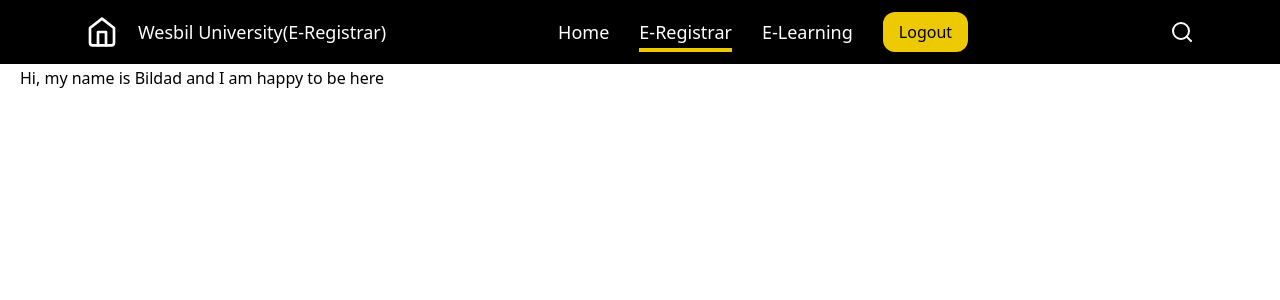
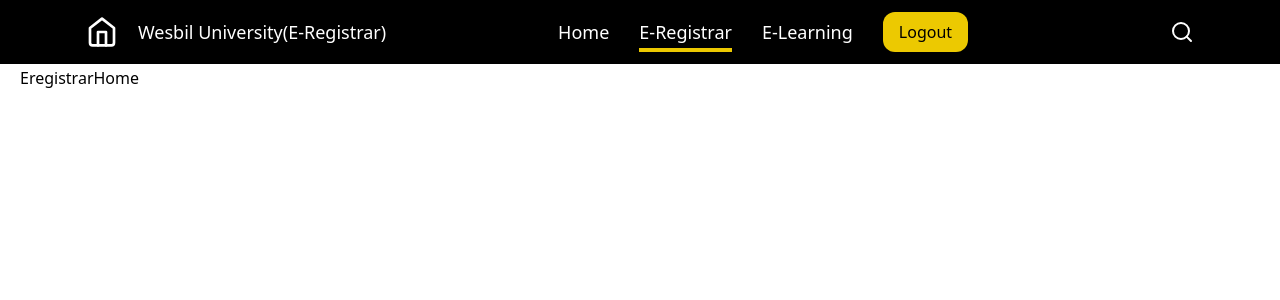
Before and after one commit to bilsim-code/Wesbil-University, a React (Vite) app in the folder frontend/: page /student-portal/eregistrar in a window 1280 px wide. Shown: the top 300 px of the page. Built offline with nearby package versions, Linux system fonts and the light colour scheme.

Commit message:
eregistrar homepage

```diff
--- /dev/null
+++ b/frontend/src/Components/EregistrarHome.jsx
@@ -0,0 +1,8 @@
+
+const EregistrarHome = () => {
+  return (
+    <div>EregistrarHome</div>
+  )
+}
+
+export default EregistrarHome
--- a/frontend/src/Components/PortalSidebar.jsx
+++ b/frontend/src/Components/PortalSidebar.jsx
@@ -20,7 +20,7 @@ const PortalSidebar = ({ setClickState, clickState }) => {
     <OutsideClickHandler onOutsideClick={() => setSidebarOn(false)}>
       <div className={`w-[400px]  max-test-lg:w-[350px] max-w-[80%] border-r-4 pt-20 min-h-screen relative transition-all duration-1000 bg-white z-10 ${sidebarOn ? 'block' : 'hidden'} max-footer-md:absolute top-0 left-0 max-600px:pt-20`}>
         <BiX className="absolute right-4 top-2 size-8 cursor-pointer max-footer-md:top-auto z-50" onClick={() => setSidebarOn(false)} />
-        <div onClick={() => setClickState("profile")} className={`flex items-center mb-6 p-4 mt-8 rounded-l-xl max-600px:rounded-l-none ${clickState === 'profile' ? 'bg-gold' : ''}`}>
+        <div onClick={() => setClickState("profile")} className={`flex items-center mb-6 p-4 mt-8 rounded-l-xl max-footer-md:rounded-l-none ${clickState === 'profile' ? 'bg-gold' : ''}`}>
           <img
             src={profile}
             alt=""
@@ -30,23 +30,23 @@ const PortalSidebar = ({ setClickState, clickState }) => {
         </div>
 
         <ul className="list-none flex flex-col">
-          <div onClick={() => setClickState("timetable")} className={`flex items-center text-royalblue font-medium mb-6 p-4 rounded-l-xl text-xl max-600px:rounded-l-none cursor-pointer hover:text-black transition-all ${clickState === 'timetable' ? 'bg-gold' : ''}`}>
+          <div onClick={() => setClickState("timetable")} className={`flex items-center text-royalblue font-medium mb-6 p-4 rounded-l-xl text-xl max-footer-md:rounded-l-none cursor-pointer hover:text-black transition-all ${clickState === 'timetable' ? 'bg-gold' : ''}`}>
             <FaCalendarCheck className="w-10" />
             <span className="pl-2 whitespace-nowrap">My Timetable</span>
           </div>
-          <div onClick={() => setClickState("units-registration")} className={`flex items-center text-royalblue font-medium mb-6 p-4 text-xl cursor-pointer hover:text-black transition-all rounded-l-xl max-600px:rounded-l-none ${clickState === 'units-registration' ? 'bg-gold' : ''}`}>
+          <div onClick={() => setClickState("units-registration")} className={`flex items-center text-royalblue font-medium mb-6 p-4 text-xl cursor-pointer hover:text-black transition-all rounded-l-xl max-footer-md:rounded-l-none ${clickState === 'units-registration' ? 'bg-gold' : ''}`}>
             <FaPencilAlt className="w-10" />
             <span className="whitespace-nowrap pl-2">Units Registration</span>
           </div>
-          <div onClick={() => setClickState("exam-results")} className={`flex items-center text-royalblue font-medium mb-6 p-4 rounded-l-xl max-600px:rounded-l-none text-xl cursor-pointer hover:text-black transition-all ${clickState === 'exam-results' ? 'bg-gold' : ''}`}>
+          <div onClick={() => setClickState("exam-results")} className={`flex items-center text-royalblue font-medium mb-6 p-4 rounded-l-xl max-footer-md:rounded-l-none text-xl cursor-pointer hover:text-black transition-all ${clickState === 'exam-results' ? 'bg-gold' : ''}`}>
             <FaBookReader className="w-10" />
             <span className="whitespace-nowrap pl-2">Exam Results</span>
           </div>
-          <div onClick={() => setClickState("fees-statement")} className={`flex items-center text-royalblue font-medium mb-6 p-4 text-xl cursor-pointer hover:text-black transition-all rounded-l-xl max-600px:rounded-l-none ${clickState === 'fees-statement' ? 'bg-gold' : ''}`}>
+          <div onClick={() => setClickState("fees-statement")} className={`flex items-center text-royalblue font-medium mb-6 p-4 text-xl cursor-pointer hover:text-black transition-all rounded-l-xl max-footer-md:rounded-l-none ${clickState === 'fees-statement' ? 'bg-gold' : ''}`}>
             <FaReceipt className="w-10" />
             <span className="whitespace-nowrap pl-2">Fees Statement</span>
           </div>
-          <div onClick={() => setClickState("accomodation")} className={`flex-items-center text-royalblue font-medium text-xl cursor-pointer hover:text-black transition-all rounded-l-xl max-600px:rounded-l-none p-4 ${clickState === 'accomodation' ? 'bg-gold' : ''}`}>
+          <div onClick={() => setClickState("accomodation")} className={`flex-items-center text-royalblue font-medium text-xl cursor-pointer hover:text-black transition-all rounded-l-xl max-footer-md:rounded-l-none p-4 ${clickState === 'accomodation' ? 'bg-gold' : ''}`}>
             <span>
               <FaBed className="w-10" />
               <FaUtensils className="w-10" />
--- a/frontend/src/Pages/ERegistrar.jsx
+++ b/frontend/src/Pages/ERegistrar.jsx
@@ -5,6 +5,7 @@ import UnitsRegistration from "./UnitsRegistration";
 import ExamResults from "./ExamResults";
 import Accomodation from "./Accomodation";
 import FeesStatement from "./FeesStatement";
+import EregistrarHome from "../Components/EregistrarHome";
 
 const ERegistrar = () => {
   const [clickState, setClickState] = useState("profile");
@@ -13,9 +14,7 @@ const ERegistrar = () => {
       <PortalSidebar setClickState={setClickState} clickState={clickState} />
       {/* second container */}
       {clickState === "profile" ? (
-        <div>
-          <p>Hi, my name is Bildad and I am happy to be here</p>
-        </div>
+       <EregistrarHome/>
       ) : clickState === 'timetable' ?  (
         <MyTimetable />
       ): clickState === 'units-registration' ? (
```
